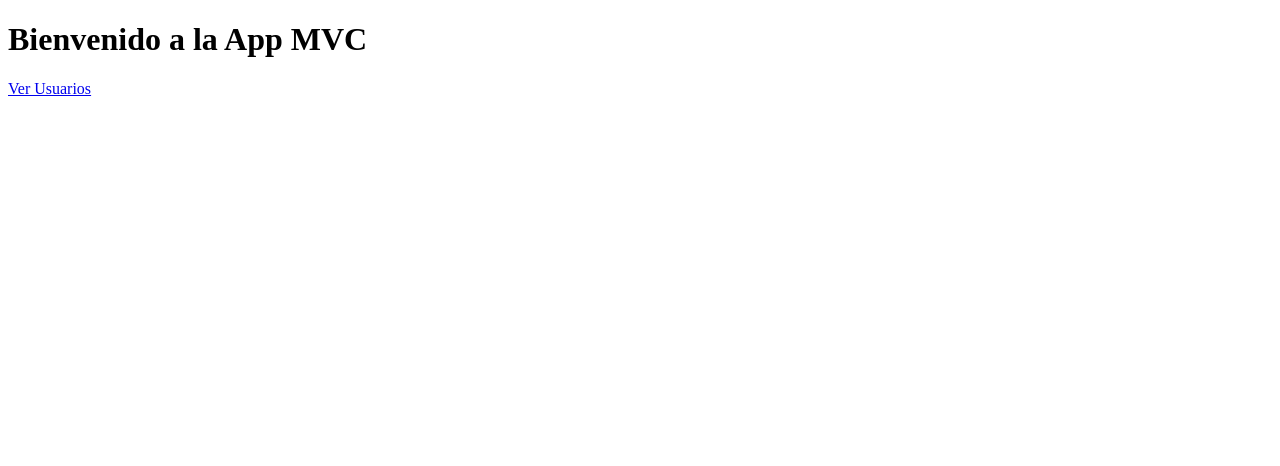
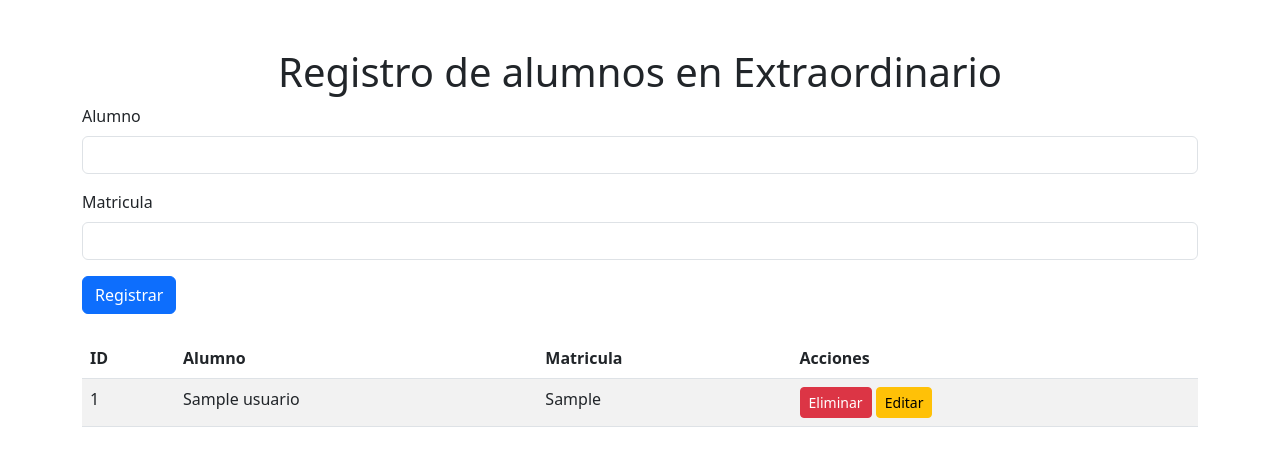
Before and after one commit to PAPELITO654/Flaskk, a Flask app: page / in a window 1280 px wide. Shown: the top 466 px of the page. Run offline with Flask 3, Linux system fonts and the light colour scheme; tables that the repository leaves empty or names only in its code hold one stand-in row (values such as "Sample post").

Commit message:
Update app.html

```diff
--- a/templates/app.html
+++ b/templates/app.html
@@ -3,10 +3,76 @@
 <head>
     <meta charset="UTF-8">
     <meta name="viewport" content="width=device-width, initial-scale=1.0">
-    <title>Inicio</title>
+    <title>CRUD con Flask</title>
+    <link rel="stylesheet" href="https://cdn.jsdelivr.net/npm/bootstrap@5.3.0/dist/css/bootstrap.min.css">
 </head>
 <body>
-    <h1>Bienvenido a la App MVC</h1>
-    <a href="/usuarios">Ver Usuarios</a>
+    <div class="container mt-5">
+        <h1 class="text-center">Registro de alumnos en Extraordinario</h1>
+        <form action="/usuarios/guardar" method="POST" class="mb-4">
+            <div class="mb-3">
+                <label for="txtUsuario" class="form-label">Alumno</label>
+                <input type="text" class="form-control" id="txtUsuario" name="txtUsuario" required>
+            </div>
+            <div class="mb-3">
+                <label for="txtContrasena" class="form-label">Matricula</label>
+                <input type="number" class="form-control" id="txtContrasena" name="txtContrasena" required>
+            </div>
+            <button type="submit" class="btn btn-primary">Registrar</button>
+        </form>
+
+        <table class="table table-striped">
+            <thead>
+                <tr>
+                    <th>ID</th>
+                    <th>Alumno</th>
+                    <th>Matricula</th>
+                    <th>Acciones</th>
+                </tr>
+            </thead>
+            <tbody>
+                {% for usuario in usuarios %}
+                <tr>
+                    <td>{{ usuario[0] }}</td>
+                    <td>{{ usuario[1] }}</td>
+                    <td>{{ usuario[2] }}</td>
+                    <td>
+                        <form action="/usuarios/eliminar/{{ usuario[0] }}" method="POST" class="d-inline">
+                            <button type="submit" class="btn btn-danger btn-sm">Eliminar</button>
+                        </form>
+                        <button class="btn btn-warning btn-sm" data-bs-toggle="modal" data-bs-target="#editModal{{ usuario[0] }}">Editar</button>
+                        <div class="modal fade" id="editModal{{ usuario[0] }}" tabindex="-1">
+                            <div class="modal-dialog">
+                                <div class="modal-content">
+                                    <form action="/usuarios/actualizar/{{ usuario[0] }}" method="POST">
+                                        <div class="modal-header">
+                                            <h5 class="modal-title">Editar Alumno</h5>
+                                            <button type="button" class="btn-close" data-bs-dismiss="modal"></button>
+                                        </div>
+                                        <div class="modal-body">
+                                            <div class="mb-3">
+                                                <label for="txtUsuario" class="form-label">Alumno</label>
+                                                <input type="text" class="form-control" name="txtUsuario" value="{{ usuario[1] }}" required>
+                                            </div>
+                                            <div class="mb-3">
+                                                <label for="txtContrasena" class="form-label">Matricula</label>
+                                                <input type="password" class="form-control" name="txtContrasena" value="{{ usuario[2] }}" required>
+                                            </div>
+                                        </div>
+                                        <div class="modal-footer">
+                                            <button type="submit" class="btn btn-primary">Guardar Cambios</button>
+                                            <button type="button" class="btn btn-secondary" data-bs-dismiss="modal">Cancelar</button>
+                                        </div>
+                                    </form>
+                                </div>
+                            </div>
+                        </div>
+                    </td>
+                </tr>
+                {% endfor %}
+            </tbody>
+        </table>
+    </div>
+    <script src="https://cdn.jsdelivr.net/npm/bootstrap@5.3.0/dist/js/bootstrap.bundle.min.js"></script>
 </body>
 </html>
```
